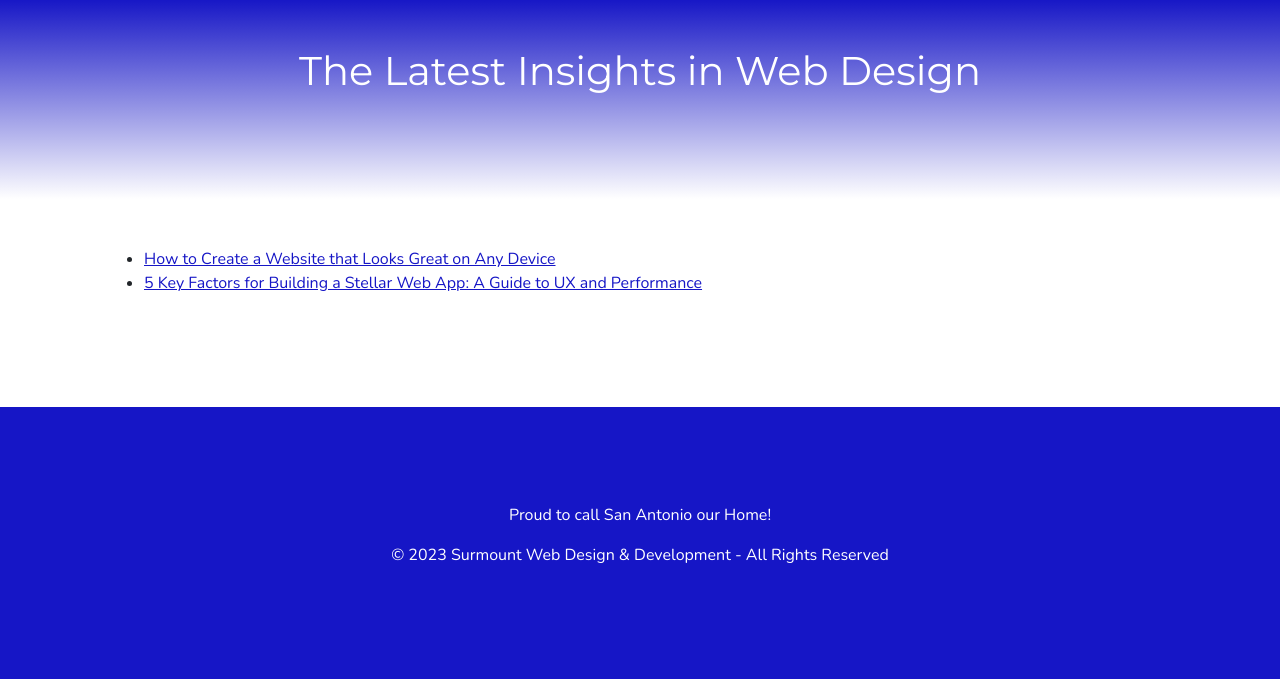
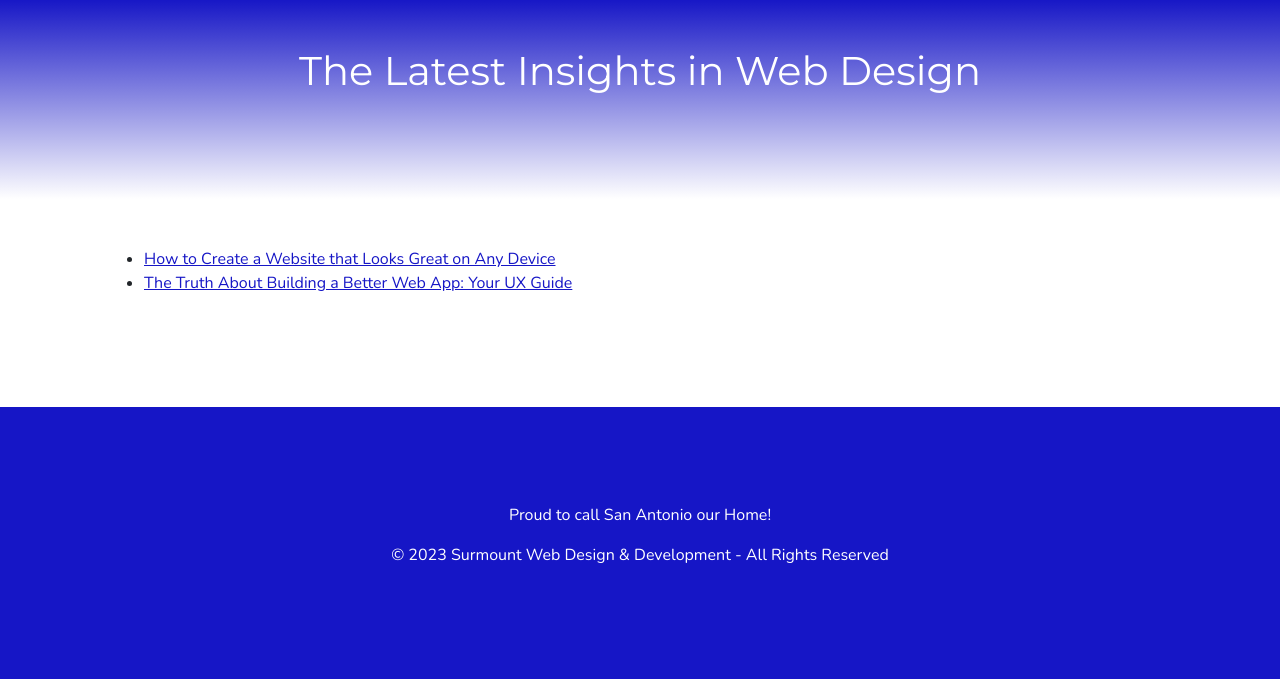
Before and after one commit to bharding216/surmount, a Python web app: template project/templates/blog_home.html in a window 1280 px wide. Shown: the part 125-804 px from the top of the page. Run offline with Jinja, Linux system fonts and the light colour scheme; the template is opened without the code that fills it, so the values that code supplies are empty; some libraries are stand-ins or nearby versions.

Commit message:
changed title for blog

```diff
--- a/project/templates/blog_home.html
+++ b/project/templates/blog_home.html
@@ -25,7 +25,7 @@
                 <a id="blog_link" href="{{ url_for('views.responsive_design_tips') }}">How to Create a Website that Looks Great on Any Device</a>
             </li>
             <li>
-                <a id="blog_link" href="{{ url_for('views.web_app_factors') }}">5 Key Factors for Building a Stellar Web App: A Guide to UX and Performance</a>
+                <a id="blog_link" href="{{ url_for('views.web_app_factors') }}">The Truth About Building a Better Web App: Your UX Guide</a>
             </li>
         </ul>
 
--- a/project/templates/web_app_factors.html
+++ b/project/templates/web_app_factors.html
@@ -9,7 +9,7 @@
         <div class="row mb-3">
             <div class="col-12 justify-content-center d-flex text-center">
                 <h1 style="color: white;">
-                    5 Key Factors for Building a Stellar Web App: A Guide to UX and Performance
+                    The Truth About Building a Better Web App: Your UX Guide
                 </h1>
             </div>
         </div>
```
